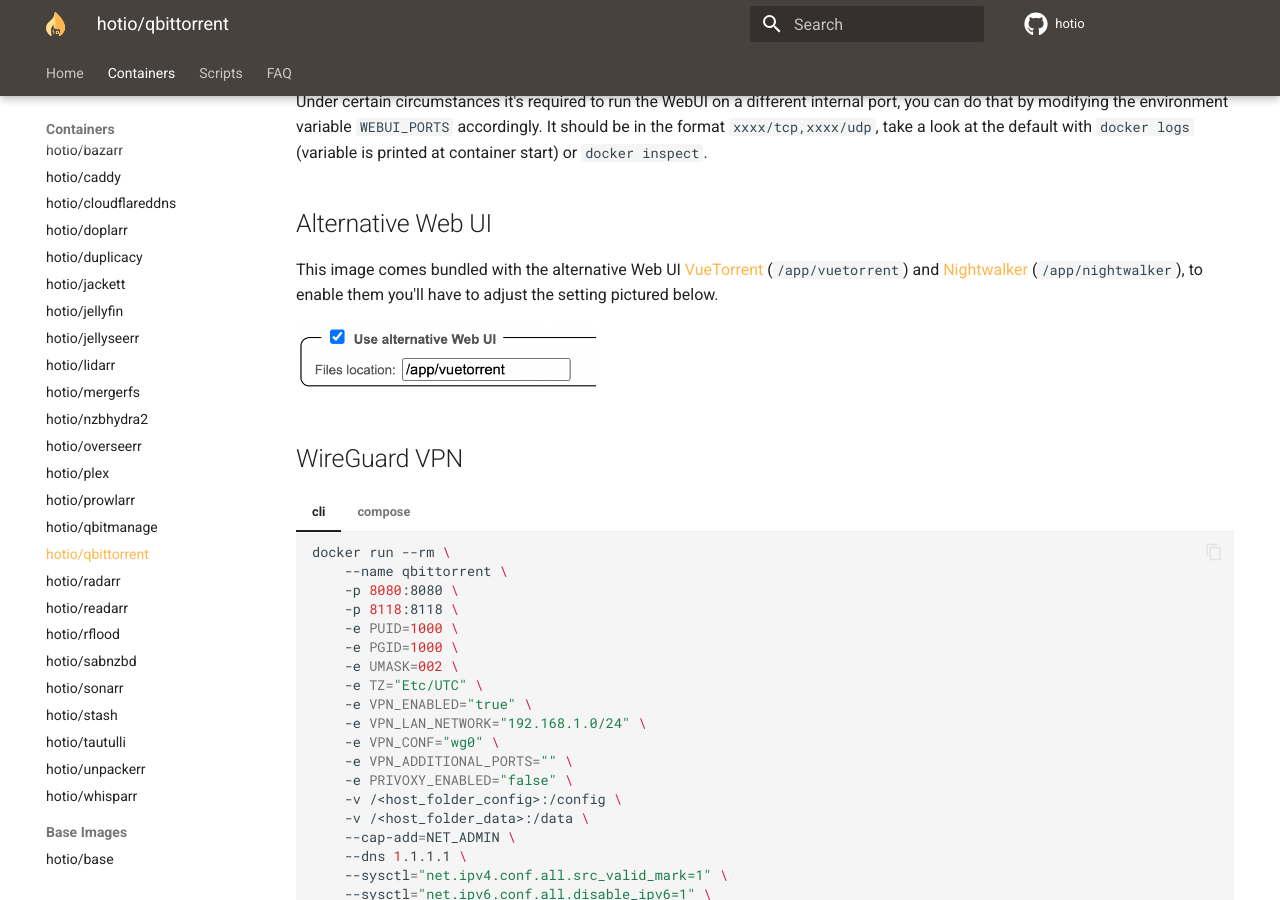
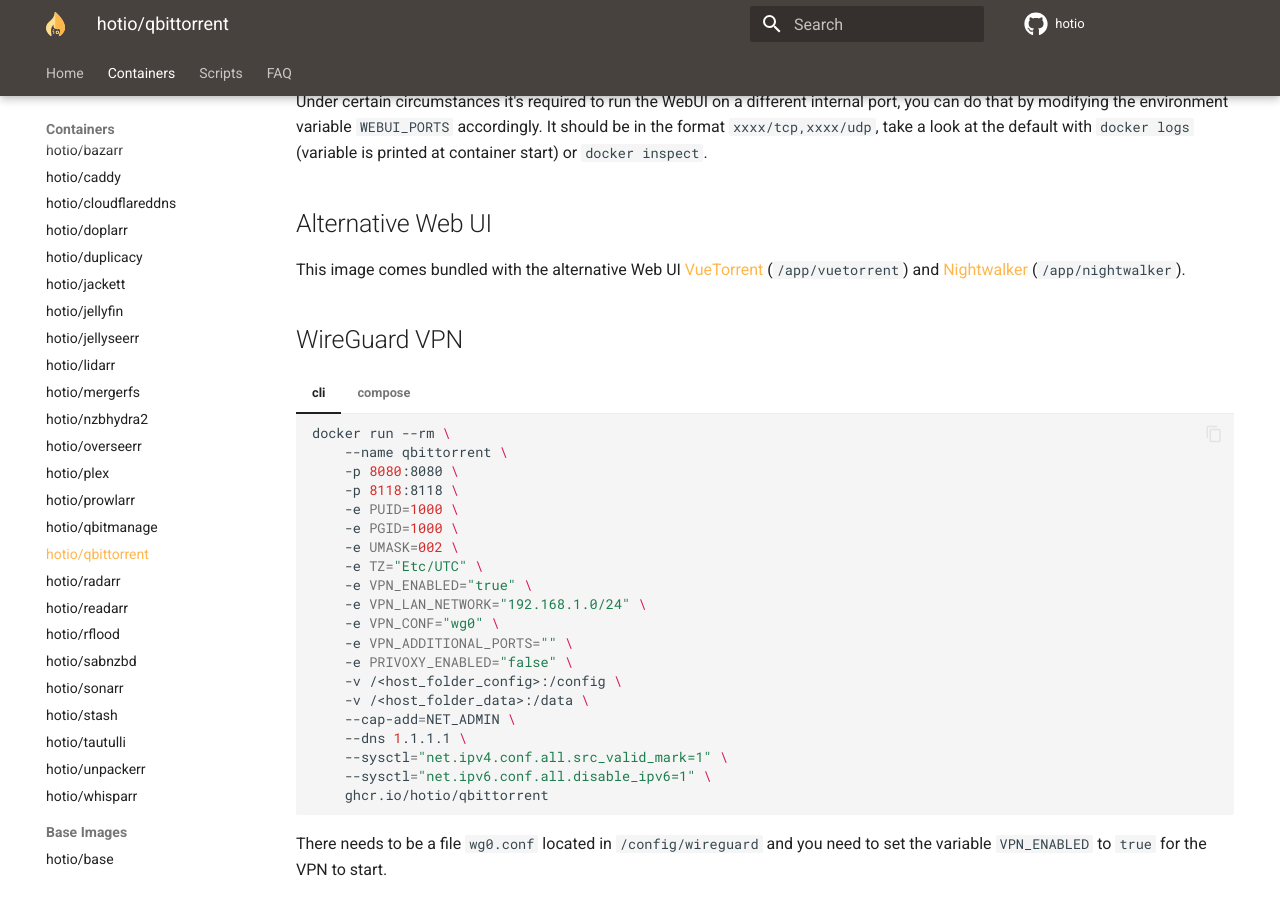
Before and after one commit to hotio/website, an MkDocs documentation site: the page built from docs/containers/qbittorrent.md, in a window 1280 px wide and 900 px high, scrolled down 901 px. Built offline with MkDocs 1.6.1 and Material for MkDocs 9.7.7, drawn with Linux system fonts in a browser that asks for light colours.

Commit message:
tweak qbit info

```diff
--- a/docs/containers/qbittorrent.md
+++ b/docs/containers/qbittorrent.md
@@ -51,9 +51,7 @@
 
 ## Alternative Web UI
 
-This image comes bundled with the alternative Web UI [VueTorrent](https://github.com/WDaan/VueTorrent) (`/app/vuetorrent`) and [Nightwalker](https://github.com/CallMeBruce/nightwalker) (`/app/nightwalker`), to enable them you'll have to adjust the setting pictured below.
-
-<img src="/img/vuetorrentsettings.png" alt="vuetorrentsettings" width="300">
+This image comes bundled with the alternative Web UI [VueTorrent](https://github.com/WDaan/VueTorrent) (`/app/vuetorrent`) and [Nightwalker](https://github.com/CallMeBruce/nightwalker) (`/app/nightwalker`).
 
 ## WireGuard VPN
 
```
Also changed, not shown: docs/img/vuetorrentsettings.png (deleted), docs/img/vuetorrentui.png (deleted).
